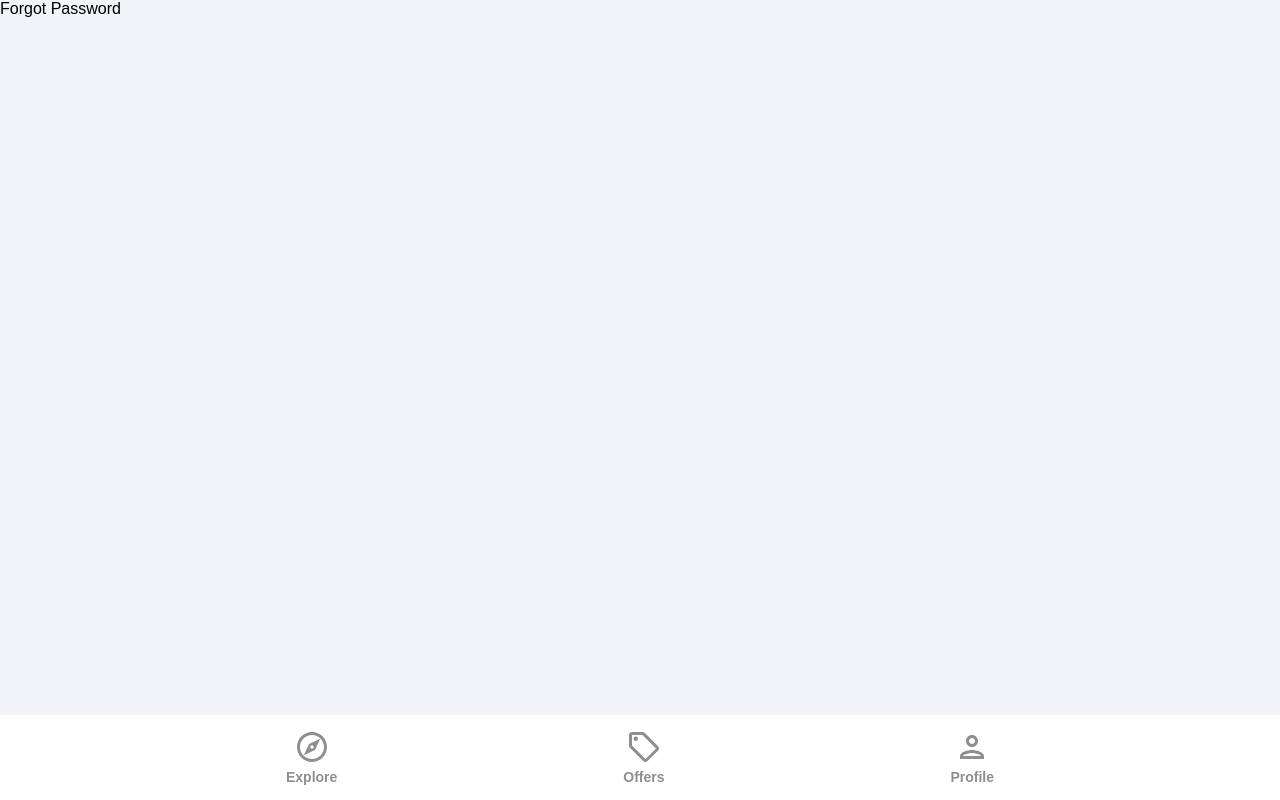
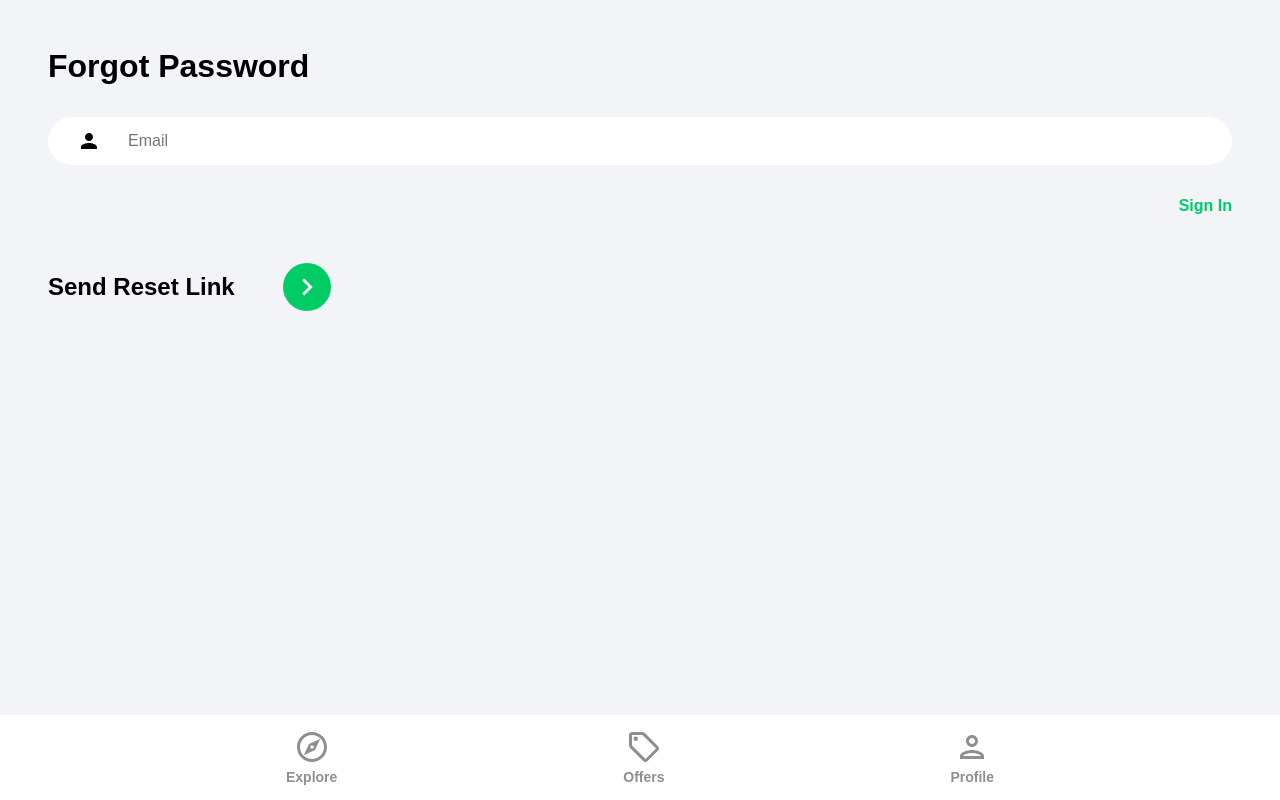
Before and after one commit to kylesjohnson1/house-marketplace, a React (Create React App) app: page /forgot-password in a window 1280 px wide. Built offline with nearby package versions, Linux system fonts and the light colour scheme.

Commit message:
Starting Section 15

```diff
--- a/src/App.js
+++ b/src/App.js
@@ -1,4 +1,5 @@
 import { BrowserRouter as Router, Routes, Route } from 'react-router-dom'
+import PrivateRoute from './components/PrivateRoute'
 import Explore from './pages/Explore'
 import Offers from './pages/Offers'
 import SignIn from './pages/SignIn'
@@ -16,7 +17,9 @@
         <Routes>
           <Route path='/' element={<Explore />} />
           <Route path='/offers' element={<Offers />} />
-          <Route path='/profile' element={<Profile />} />
+          <Route path='/profile' element={<PrivateRoute />}>
+            <Route path='/profile' element={<Profile />} />
+          </Route>
           <Route path='/sign-in' element={<SignIn />} />
           <Route path='/sign-up' element={<SignUp />} />
           <Route path='/forgot-password' element={<ForgotPassword />} />
--- /dev/null
+++ b/src/components/OAuth.jsx
@@ -0,0 +1,45 @@
+import { useLocation, useNavigate } from 'react-router-dom'
+import { getAuth, signInWithPopup, GoogleAuthProvider } from 'firebase/auth'
+import { doc, setDoc, getDoc, serverTimestamp } from 'firebase/firestore'
+import { db } from '../firebase.config'
+import { toast } from 'react-toastify'
+import googleIcon from '../assets/svg/googleIcon.svg'
+
+function OAuth() {
+  const navigate = useNavigate()
+  const location = useLocation()
+  const onGoogleClick = async () => {
+    try {
+      const auth = getAuth()
+      const provider = new GoogleAuthProvider()
+      const result = await signInWithPopup(auth, provider)
+      const user = result.user
+
+      // Check for user
+      const docRef = doc(db, 'users', user.uid)
+      const docSnap = await getDoc(docRef)
+
+      // If user doesn't exist, create user
+      if (!docSnap.exists()) {
+        await setDoc(doc(db, 'users', user.uid), {
+          name: user.displayName,
+          email: user.email,
+          timestamp: serverTimestamp(),
+        })
+      }
+      navigate('/')
+    } catch (error) {
+      toast.error('Could not authorize with Google')
+    }
+  }
+
+  return (
+    <div className='socialLogin'>
+      <p>Sign {location.pathname === '/sign-up' ? 'up' : 'in'} with</p>
+      <button className='socialIconDiv' onClick={onGoogleClick}>
+        <img className='socialIconImg' src={googleIcon} alt='google' />
+      </button>
+    </div>
+  )
+}
+export default OAuth
--- /dev/null
+++ b/src/components/PrivateRoute.jsx
@@ -0,0 +1,15 @@
+import { Navigate, Outlet } from 'react-router-dom'
+import { useAuthStatus } from '../hooks/useAuthStatus'
+import Spinner from './Spinner'
+
+const PrivateRoute = () => {
+  const { loggedIn, checkingStatus } = useAuthStatus()
+
+  if (checkingStatus) {
+    return <Spinner />
+  }
+
+  return loggedIn ? <Outlet /> : <Navigate to='/sign-in' />
+}
+
+export default PrivateRoute
--- /dev/null
+++ b/src/components/Spinner.jsx
@@ -0,0 +1,8 @@
+function Spinner() {
+  return (
+    <div className='loadingSpinnerContainer'>
+      <div className='loadingSpinner'></div>
+    </div>
+  )
+}
+export default Spinner
--- /dev/null
+++ b/src/hooks/useAuthStatus.js
@@ -0,0 +1,25 @@
+import { useEffect, useState, useRef } from 'react'
+import { getAuth, onAuthStateChanged } from 'firebase/auth'
+
+export const useAuthStatus = () => {
+  const [loggedIn, setLoggedIn] = useState(false)
+  const [checkingStatus, setCheckingStatus] = useState(true)
+  const isMounted = useRef(true)
+
+  useEffect(() => {
+    if (isMounted) {
+      const auth = getAuth()
+      onAuthStateChanged(auth, (user) => {
+        if (user) {
+          setLoggedIn(true)
+        }
+        setCheckingStatus(false)
+      })
+    }
+    return () => {
+      isMounted.current = false
+    }
+  }, [isMounted])
+
+  return { loggedIn, checkingStatus }
+}
--- a/src/pages/ForgotPassword.jsx
+++ b/src/pages/ForgotPassword.jsx
@@ -1,4 +1,52 @@
+import { useState } from 'react'
+import { Link } from 'react-router-dom'
+import { getAuth, sendPasswordResetEmail } from 'firebase/auth'
+import { toast } from 'react-toastify'
+import { ReactComponent as ArrowRightIcon } from '../assets/svg/keyboardArrowRightIcon.svg'
+
 function ForgotPassword() {
-  return <div>Forgot Password</div>
+  const [email, setEmail] = useState('')
+  const onChange = (e) => setEmail(e.target.value)
+
+  const onSubmit = async (e) => {
+    e.preventDefault()
+    try {
+      const auth = getAuth()
+      await sendPasswordResetEmail(auth, email)
+      toast.success('Email was sent')
+    } catch (error) {
+      toast.error('Could not send reset email')
+    }
+  }
+
+  return (
+    <div className='pageContainer'>
+      <header>
+        <p className='pageHeader'>Forgot Password</p>
+      </header>
+
+      <main>
+        <form onSubmit={onSubmit}>
+          <input
+            type='email'
+            className='emailInput'
+            placeholder='Email'
+            id='email'
+            value={email}
+            onChange={onChange}
+          />
+          <Link className='forgotPasswordLink' to='/sign-in'>
+            Sign In
+          </Link>
+          <div className='signInBar'>
+            <div className='signInText'>Send Reset Link</div>
+            <button className='signInButton'>
+              <ArrowRightIcon fill='#ffffff' width='34px' height='34px' />
+            </button>
+          </div>
+        </form>
+      </main>
+    </div>
+  )
 }
 export default ForgotPassword
--- a/src/pages/SignIn.jsx
+++ b/src/pages/SignIn.jsx
@@ -3,7 +3,7 @@
 import { ReactComponent as ArrowRightIcon } from '../assets/svg/keyboardArrowRightIcon.svg'
 import visibilityIcon from '../assets/svg/visibilityIcon.svg'
 import { getAuth, signInWithEmailAndPassword } from 'firebase/auth'
-//import OAuth from '../components/OAuth'
+import OAuth from '../components/OAuth'
 import { toast } from 'react-toastify'
 
 function SignIn() {
@@ -90,7 +90,7 @@
           </div>
         </form>
 
-        {/* Google OAuth*/}
+        <OAuth />
 
         <Link to='/sign-up' className='registerLink'>
           Sign Up Instead
--- a/src/pages/SignUp.jsx
+++ b/src/pages/SignUp.jsx
@@ -10,7 +10,7 @@
 import visibilityIcon from '../assets/svg/visibilityIcon.svg'
 import { setDoc, doc, serverTimestamp } from 'firebase/firestore'
 import { toast } from 'react-toastify'
-//import OAuth from '../components/OAuth'
+import OAuth from '../components/OAuth'
 //import { getAuth, signInWithEmailAndPassword } from 'firebase/auth'
 
 function SignUp() {
@@ -127,7 +127,7 @@
           </div>
         </form>
 
-        {/* Google OAuth*/}
+        <OAuth />
 
         <Link to='/sign-in' className='registerLink'>
           Sign In Instead
```
